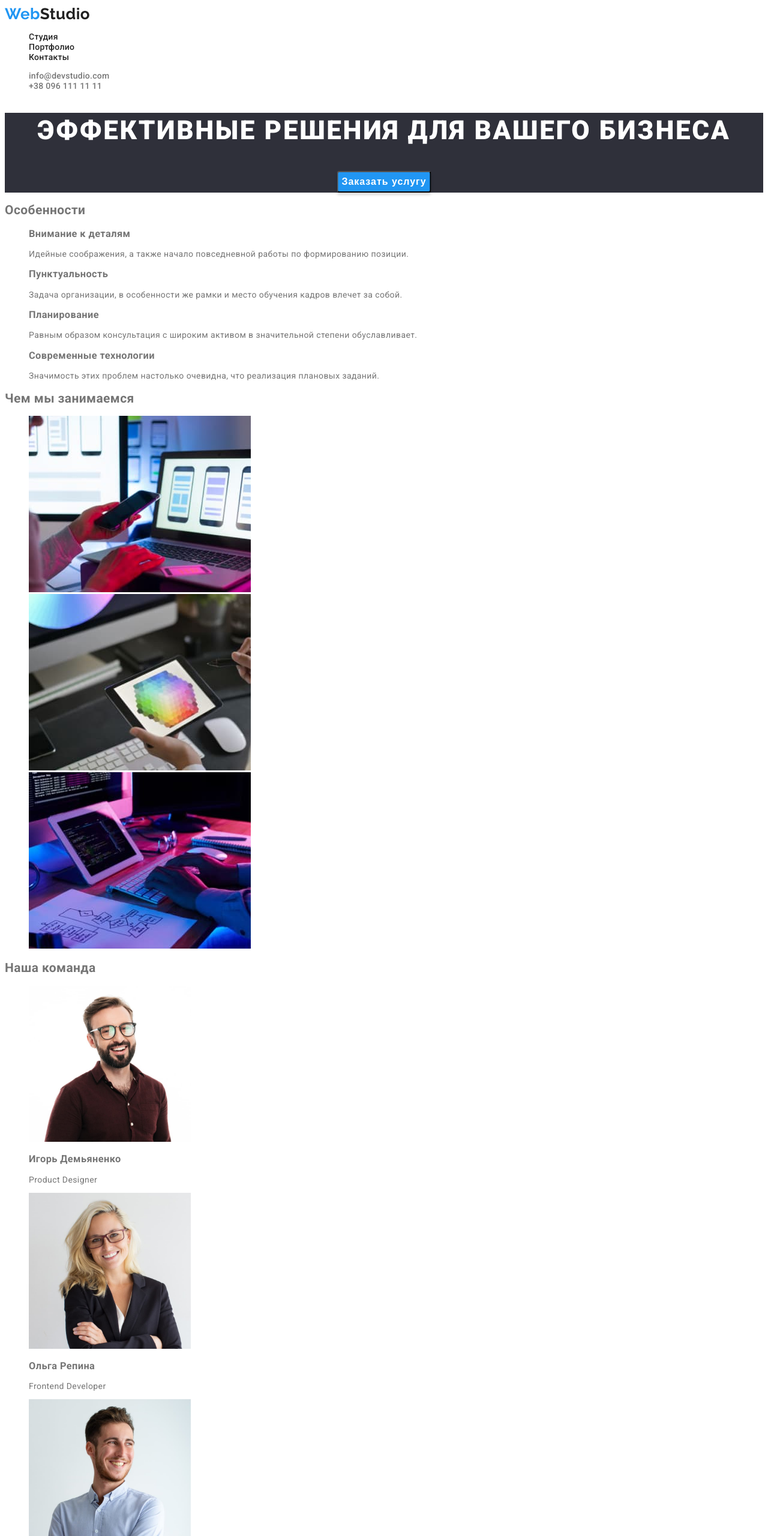
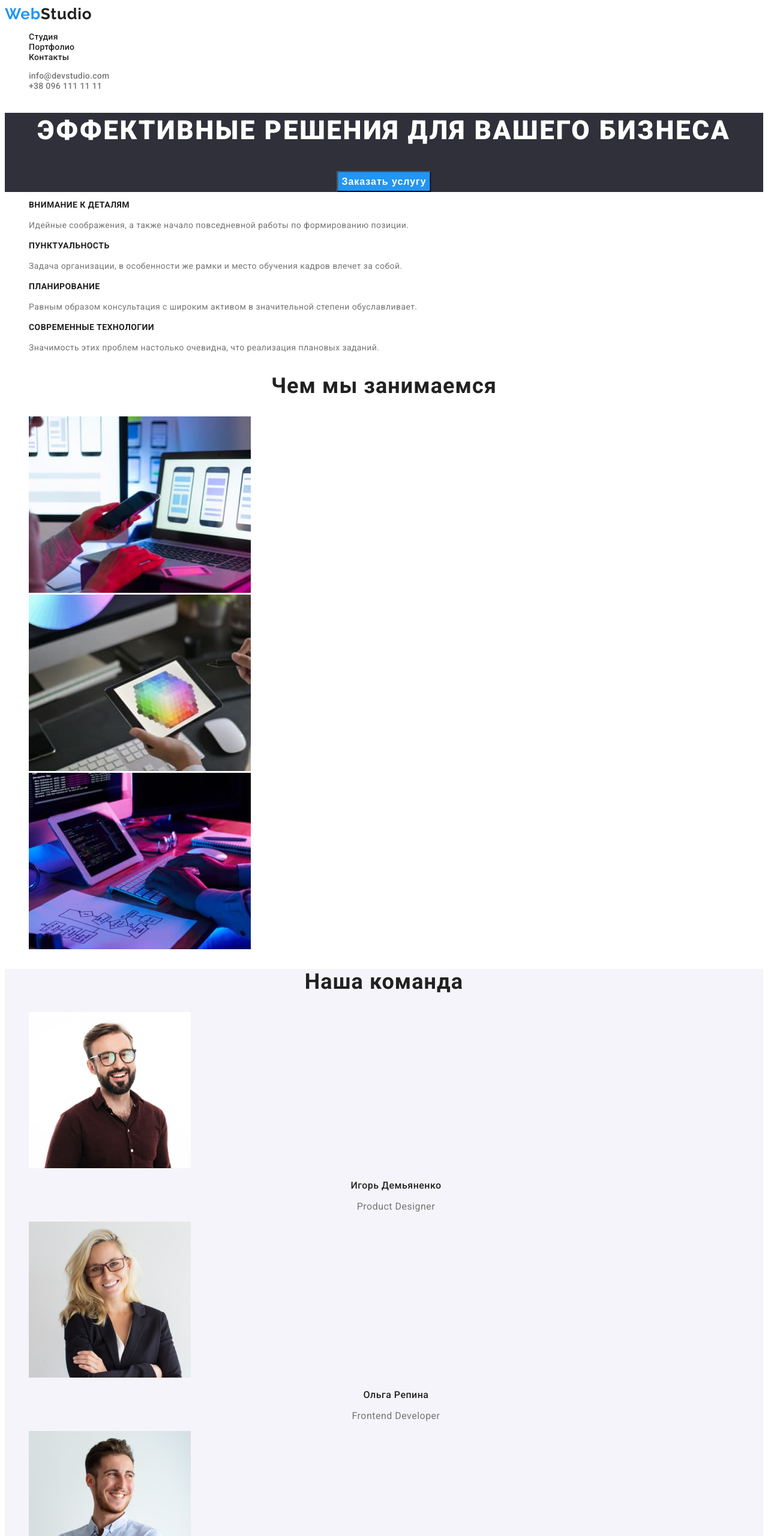
Before and after one commit to Petr-Mazka/goit-markup-hw-08, a plain HTML site: page index.html in a window 1280 px wide. Shown: the top 2560 px of the page at 60% size. Drawn offline with Linux system fonts and the light colour scheme.

Commit message:
Css for index.html
Adds css

```diff
--- a/css/styles.css
+++ b/css/styles.css
@@ -1,10 +1,4 @@
-/* Основное *
-Цвет доп. текста: #212121;
-Цвет основного текста: #757575;
-Синий: #2196F3;
-Герой: #2F303A;
-Фон : #FFFFFF
-*/
+/* Основное */
 
 :root{
     --primary-text-color: #757575;
@@ -13,6 +7,7 @@
     --hero-background-color: #2F303A;
     --hero-title-color: #fff;
     --accent-text-color: #2196F3;
+    --team-background-color: #F5F4FA;
 }
 
 body{
@@ -21,6 +16,15 @@ body{
     font-size: 14px;
     font-family: "Roboto", sans-serif;
     letter-spacing: 0.03em;
+}
+
+.section-title{
+    font-weight: 700;
+    font-size: 36px;
+    line-height: 1.17;
+    text-align: center;
+    letter-spacing: 0.03em;
+    color: var(--title-text-color);
 }
 
 ul{
@@ -36,22 +40,25 @@ ul{
 .logo-web{
     color: var(--accent-text-color);
     font-family: "Raleway", sans-serif;
-    font-weight: bold;
+    font-weight: 700;
     font-size: 26px;
-    line-height: 1.2;
+    line-height: 1.19;
+    letter-spacing: 0.03em;
 }
 
 .logo-studio{
     color: var(--title-text-color) ;
     font-family: "Raleway", sans-serif;
-    font-weight: bold;
+    font-weight: 700;
     font-size: 26px;
-    line-height: 1.2;
+    line-height: 1.19;
+    letter-spacing: 00.03em;
 }
 
 .nav-part{
     color: var(--title-text-color);
     font-weight: 500;
+    font-size: 14px;
     line-height: 1.14;
     letter-spacing: 0.02em;
     text-decoration: none;
@@ -65,6 +72,7 @@ ul{
 .contacts-part{
     color: var(--primary-text-color);
     font-weight: 500;
+    font-size: 14px;
     line-height: 1.14;
     letter-spacing: 0.02em;
     text-decoration: none;
@@ -74,6 +82,50 @@ ul{
 .contacts-part:focus{
     color: var(--accent-text-color);
 }
+
+/* Футер */
+
+.footer{
+    background-color: var(--hero-background-color);
+}
+
+.footer-logo-studio{
+    font-family: "Raleway", sans-serif;
+    font-weight: 700;
+    font-size: 26px;
+    line-height: 1.19;
+    letter-spacing: 0.03em;
+    color: #fff;
+}
+
+.footer-logo{
+    text-decoration: none;
+}
+
+.footer-link-map{
+    font-style: normal;
+    font-size: 14px;
+    line-height: 1.71;
+    letter-spacing: 0.03em;
+    color: #fff;
+    text-decoration: none;
+}
+
+.footer-link{
+    font-style: normal;
+    font-size: 14px;
+    line-height: 1.71;
+    letter-spacing: 0.03em;
+    color: rgba(255, 255, 255, 0.6);
+    text-decoration: none;
+}
+
+.f-link:hover,
+.f-link:focus{
+    color: var(--accent-text-color);
+}
+
+/* index.html */
 
 /* Герой */
 
@@ -92,18 +144,63 @@ ul{
 }
 
 .hero-button{
-    font-weight: bold;
+    font-weight: 700;
     font-size: 16px;
     line-height: 1.87;
     display: flex;
     align-items: center;
     text-align: center;
     letter-spacing: 0.06em;
-    background-color: var(--accent-text-color);
-    box-shadow: 0px 4px 4px rgba(0, 0, 0, 0.15);
-    border-radius: 4px;;
     color: var(--hero-title-color);
+    background-color: #2196F3;
     position: relative;
     left: 50%;
     transform: translate(-50%, 0);
 }
+
+/* Особенности */
+
+.hidden-one{
+    display: none;
+}
+
+.main-qualities-head{
+    font-weight: 700;
+    font-size: 14px;
+    line-height: 1.14;
+    letter-spacing: 0.03em;
+    text-transform: uppercase;
+    color: var(--title-text-color);
+}
+
+.main-qualities-text{
+    font-size: 14px;
+    line-height: 1.71;
+    letter-spacing: 0.03em;
+    color: var(--primary-text-color);
+}
+
+/* Род занятий */
+
+/* Наша команда */
+
+.section-team{
+    background-color: var(--team-background-color);
+}
+
+.team-images-head{
+    font-weight: 500;
+    font-size: 16px;
+    line-height: 1.19;
+    text-align: center;
+    letter-spacing: 0.03em;
+    color: var(--title-text-color);
+}
+
+.team-images-text{
+    font-size: 16px;
+    line-height: 1.19;
+    text-align: center;
+    letter-spacing: 0.03em;
+    color: var(--primary-text-color);
+}
--- a/index.html
+++ b/index.html
@@ -39,23 +39,24 @@
          <h2 class="hidden-one">Особенности</h2>
          <ul class="main-qualities">
              <li>
-                 <h3>Внимание к деталям</h3>
-                 <p>Идейные соображения, а также начало повседневной работы по формированию позиции.</p>
+                 <h3 class="main-qualities-head">Внимание к деталям</h3>
+                 <p class="main-qualities-text">Идейные соображения, а также начало повседневной работы по формированию позиции.</p>
              </li>
              <li>
-                 <h3>Пунктуальность</h3>
-                 <p>Задача организации, в особенности же рамки и место обучения кадров влечет за собой.</p>
+                 <h3 class="main-qualities-head">Пунктуальность</h3>
+                 <p class="main-qualities-text">Задача организации, в особенности же рамки и место обучения кадров влечет за собой.</p>
              </li>
              <li>
-                 <h3>Планирование</h3>
-                 <p>Равным образом консультация с широким активом в значительной степени обуславливает.</p>
+                 <h3 class="main-qualities-head">Планирование</h3>
+                 <p class="main-qualities-text">Равным образом консультация с широким активом в значительной степени обуславливает.</p>
              </li>
              <li>
-                 <h3>Современные технологии</h3>
-                 <p>Значимость этих проблем настолько очевидна, что реализация плановых заданий.</p>
+                 <h3 class="main-qualities-head">Современные технологии</h3>
+                 <p class="main-qualities-text">Значимость этих проблем настолько очевидна, что реализация плановых заданий.</p>
              </li>
          </ul>
      </section>
+     <!--Род занятий-->
      <section class="section">
          <h2 class="section-title">Чем мы занимаемся</h2>
          <ul class="activity-images">
@@ -65,42 +66,42 @@
          </ul>
      </section>
      <!--Наша команда-->
-     <section class="section">
+     <section class="section-team">
          <h2 class="section-title">Наша команда</h2>
          <ul class="team-images">
              <li>
                  <img src="./images/jpeg7-squoosh.jpg" alt="Игорь Демьяненко" width="270">
-                <h3>Игорь Демьяненко</h3>
-                <p lang="en">Product Designer</p>
+                <h3 class="team-images-head">Игорь Демьяненко</h3>
+                <p lang="en" class="team-images-text">Product Designer</p>
             </li>
              <li>
                  <img src="./images/jpeg4-squoosh.jpg" alt="Ольга Репина" width="270">
-                 <h3>Ольга Репина</h3>
-                 <p lang="en">Frontend Developer</p>
+                 <h3 class="team-images-head">Ольга Репина</h3>
+                 <p lang="en" class="team-images-text">Frontend Developer</p>
                 </li>
              <li>
                  <img src="./images/jpeg5-squoosh.jpg" alt="Николай Тарасов" width="270">
-                 <h3>Николай Тарасов</h3>
-                 <p lang="en">Marketing</p>
+                 <h3 class="team-images-head">Николай Тарасов</h3>
+                 <p lang="en" class="team-images-text">Marketing</p>
                 </li>
              <li>
                  <img src="./images/jpeg6-squoosh.jpg" alt="Михаил Ермаков" width="270">
-                 <h3>Михаил Ермаков</h3>
-                 <p lang="en">UI Designer</p>
+                 <h3 class="team-images-head">Михаил Ермаков</h3>
+                 <p lang="en" class="team-images-text">UI Designer</p>
                 </li>
          </ul>
      </section>
  </main>
      <!--Футэр-->
  <footer class="footer">
-    <a href="/index.html" class="footer-logo">
-        <span lang="en" class="footer-logo-web">Web</span><span lang="en" class="footer-logo-studio">Studio</span>
+    <a href="/index.html" class="logo footer-logo">
+        <span lang="en" class="logo-web">Web</span><span lang="en" class="footer-logo-studio">Studio</span>
         </a>
     <address class="address">
         <ul>
-            <li><a href="https://goo.gl/maps/q19zGRVN8g26MV8F6" target="_blank" rel="noopener noreferrer">г. Киев, пр-т Леси Украинки, 26</a></li>
-            <li><a href="mailto:info@devstudio.com">info@example.com</a></li>
-            <li><a href="tel:+380961111111">+38 099 111 11 11</a></li>
+            <li><a href="https://goo.gl/maps/q19zGRVN8g26MV8F6" target="_blank" rel="noopener noreferrer" class="footer-link-map f-link">г. Киев, пр-т Леси Украинки, 26</a></li>
+            <li><a href="mailto:info@devstudio.com" class="footer-link f-link">info@example.com</a></li>
+            <li><a href="tel:+380961111111" class="footer-link f-link">+38 099 111 11 11</a></li>
         </ul>
     </address>
  </footer>
```
